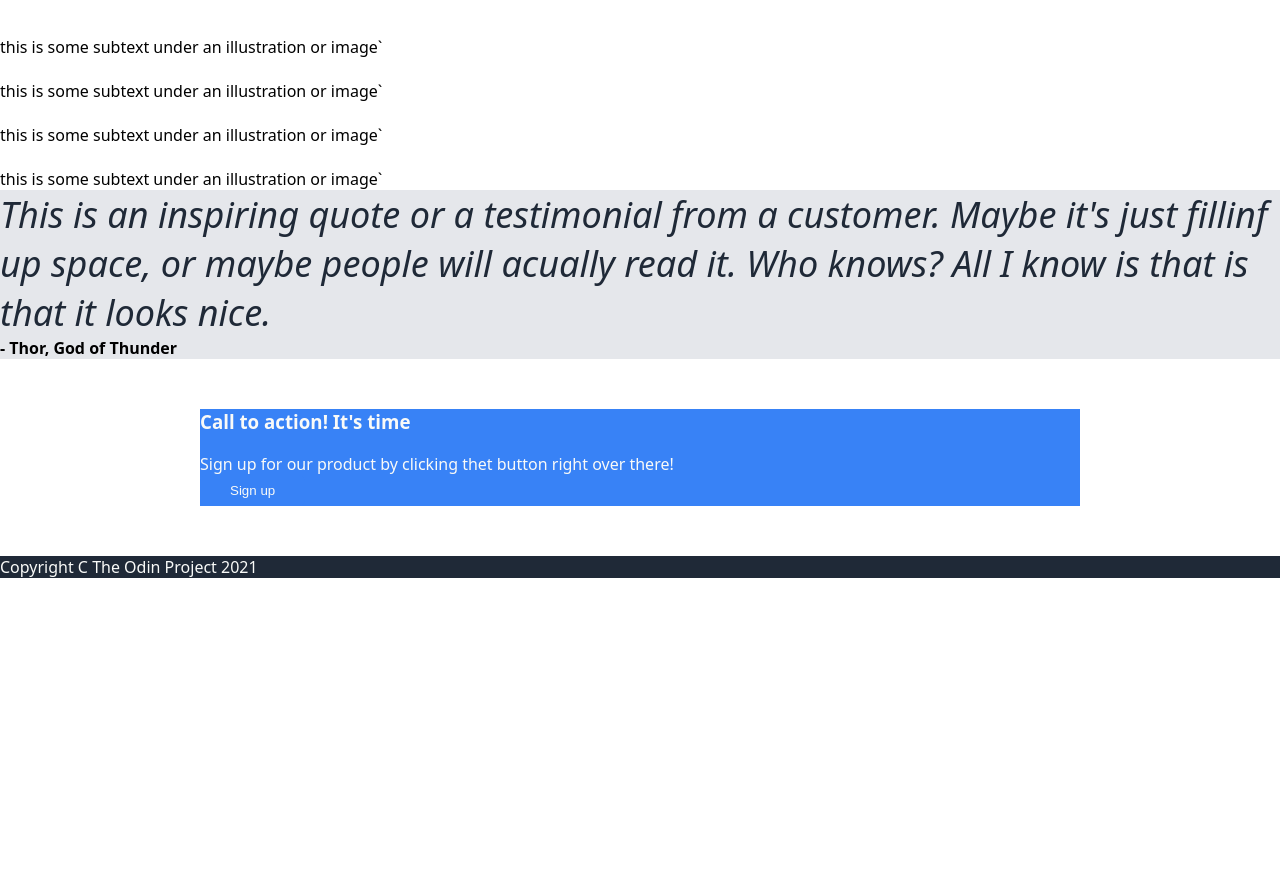
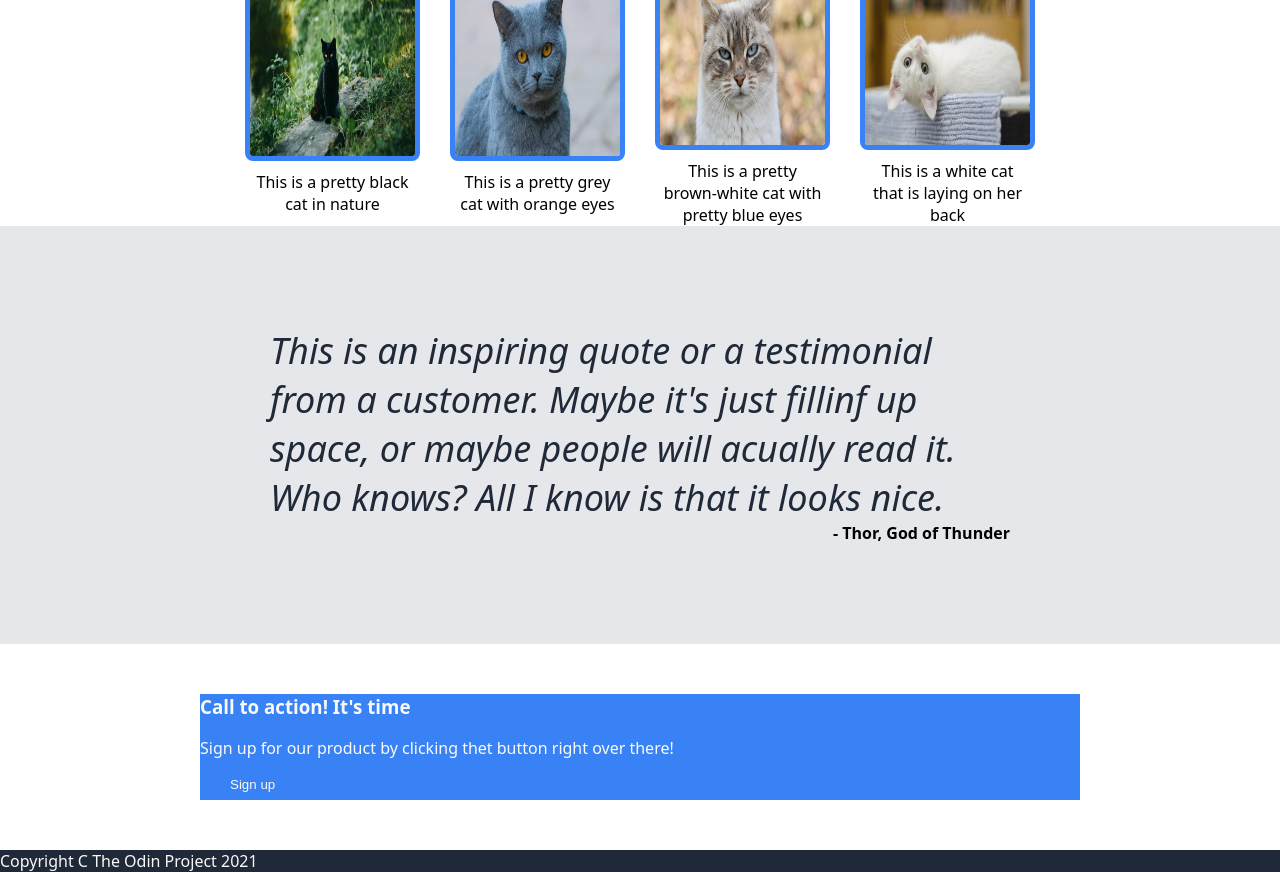
Before and after one commit to bogdan-mitrovic/odin-landing-page, a plain HTML site: page index.html in a window 1280 px wide. Shown: the part 635-1507 px from the top of the page. Before the commit the page ends 1213 px from the top, so only its background shows below. Drawn offline with Linux system fonts and the light colour scheme.

Commit message:
Add images of cats and add css for mid section of the page

```diff
--- a/index.html
+++ b/index.html
@@ -25,32 +25,34 @@
                 <button> Sign up </button>
             </div>
             <div class="placeholder">
-                <img src="" alt="this is a placegolder for an image">
+                <img src="images/cat" alt="this is a placegolder for an image and this is some random text to see">
             </div>
         </div>
     </div>
     <div class="content">
         <h2>Some random information</h2>
+        <div class="illustrations">
             <div class="illustration">
-            <img src="" alt="">
-            <p>this is some subtext under an illustration or image`</p>
+                <img class="ill" src="images/cat-2939726_640.jpg" alt="">
+                <p>This is a pretty black cat in nature</p>
             </div>
             <div class="illustration">
-            <img src="" alt="">
-            <p>this is some subtext under an illustration or image`</p>
+                <img class="ill" src="images/cat-8540772_640.jpg" alt="">
+                <p>This is a pretty grey cat with orange eyes</p>
             </div>
             <div class="illustration">
-            <img src="" alt="">
-            <p>this is some subtext under an illustration or image`</p>
+                <img class="ill" src="images/cat-8578562_640.jpg" alt="">
+                <p>This is a pretty brown-white cat with pretty blue eyes</p>
             </div>
             <div class="illustration">
-            <img src="" alt="">
-            <p>this is some subtext under an illustration or image`</p>
+                <img class="ill" src="images/kitten-1285341_640.jpg" alt="">
+                <p>This is a white cat that is laying on her back </p>
+            </div>
         </div>
     </div>
     <div class="quotesec">
-        <p class="quote">This is an inspiring quote or a testimonial from a customer. Maybe it's just fillinf up space, or maybe people will acually read it. Who knows? All I know is that is that it looks nice.</p>
-        <p style="font-weight: 900;">- Thor, God of Thunder</p>
+        <p class="quote">This is an inspiring quote or a testimonial from a customer. Maybe it's just fillinf up space, or maybe people will acually read it. Who knows? All I know is that it looks nice.</p>
+        <p class="author"style="font-weight: 900;">- Thor, God of Thunder</p>
     </div>
     <div class="action">
         <h3>Call to action! It's time</h3>
--- a/style.css
+++ b/style.css
@@ -22,6 +22,7 @@ h1{
     font-size: 48px;
     color: #F9FAF8;
     font-weight: 900;
+    margin: 0;
 }
 p, ul, li{
  margin: 0;
@@ -42,15 +43,12 @@ ul{
     display: flex;
     gap: 20px;
 }
-
 .awesome, .placeholder{
-    display: flex;
-    width: 600px;
+    flex: 1 1;
 }
 img{
-    flex: 1;
+    max-width: 100%;
 }
-
 .awesome{
     flex-direction: column;
 }
@@ -59,21 +57,52 @@ button{
     color: #F9FAF8;
     border-radius: 6px;
     border: 0;
+    margin-top: 10px;
     padding: 8px 30px;
+}
+.content{
+    display: flex;
+    flex-direction: column;
+    padding: 0 250px;
+}
+.illustrations{
+    display: flex;
+    align-items: center;
+    justify-content: center;
+    gap: 40px;
+}
+.illustration{
+    display: flex;
+    flex-direction: column;
+    align-items: center;
+    text-align: center;
+    gap: 10px;
+}
+.ill{
+    border: 5px solid #3882F6;
+    border-radius: 8px;
+    min-height: 180px;
 }
 h2{
     font-size: 36px;
     color: #1F2937;
     font-weight: 900;
+    align-self: center;
 }
 .quotesec{
     background-color: #E5E7EB;
+    padding: 100px 270px;
+    display: flex;
+    flex-direction: column;
 
 }
 .quote{
     font-size: 36px;
     font-style:italic;
     color: #1F2937;
+}
+.author{
+    align-self: flex-end;
 }
 .action{
     margin: 50px 200px;
```
Also changed, not shown: images/cat-2939726_640.jpg (added), images/cat-8540772_640.jpg (added), images/cat-8578562_640.jpg (added), images/kitten-1285341_640.jpg (added), 2 other files. Lines whose indentation alone changed are shown as unchanged.
